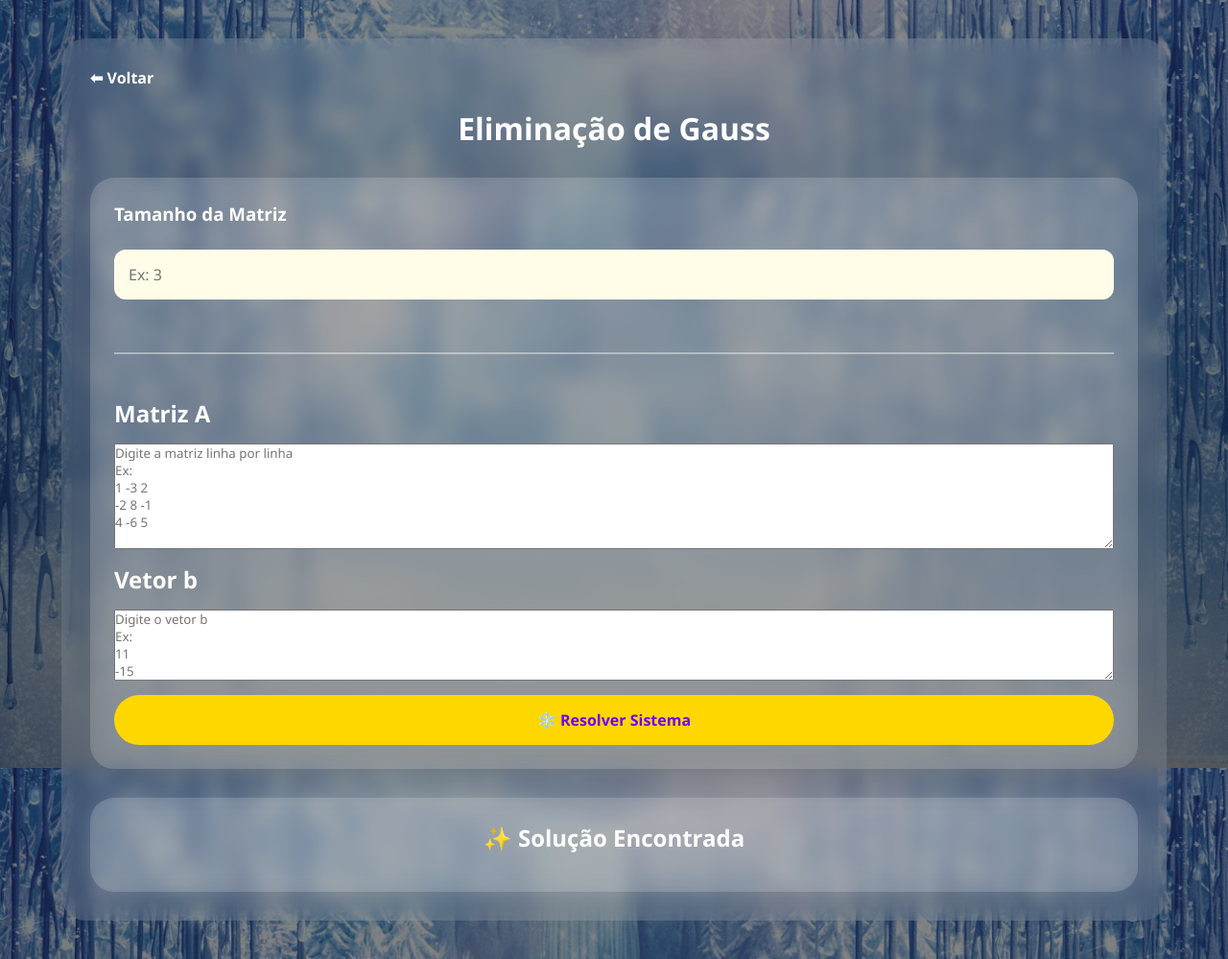
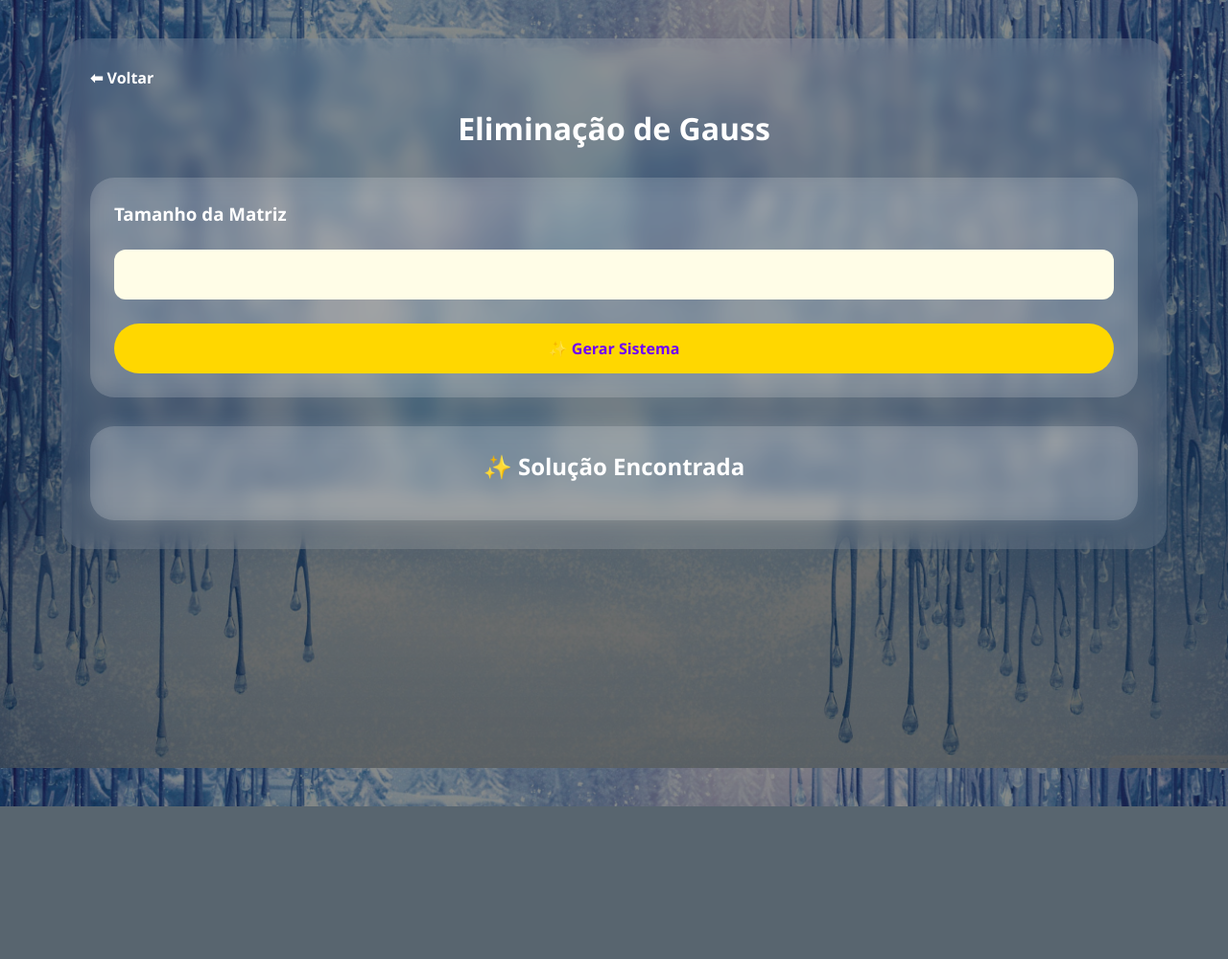
Before and after one commit to GabriellCorrea/Metodos_Numericos, a Flask app: page /gauss in a window 1280 px wide. Shown: the whole page at 96% size. After the commit the page ends 840 px from the top, so only its background shows below. Run offline with Flask 3, Linux system fonts and the light colour scheme.

Commit message:
refatorando html gauss

```diff
--- a/templates/gauss.html
+++ b/templates/gauss.html
@@ -17,35 +17,91 @@
 
     <h1>Eliminação de Gauss</h1>
 
-    <!-- FORMULÁRIO -->
+    <!-- FORMULÁRIO 1 -->
     <form method="POST">
 
         <h3>Tamanho da Matriz</h3>
 
+        <input type="number" name="n" min="2" max="10" required>
+
+        <button
+            type="submit"
+            name="gerar"
+        >
+            ✨ Gerar Sistema
+        </button>
+
+    </form>
+
+    {% if n %}
+
+    <hr>
+
+    <!-- FORMULÁRIO 2 -->
+    <form method="POST">
+
         <input
-            type="number"
+            type="hidden"
             name="n"
-            min="2"
-            placeholder="Ex: 3"
-            required
-            >
-
-        <hr>
+            value="{{ n }}"
+        >
 
         <h2>Matriz A</h2>
 
-        <textarea
-            name="matriz"
-            rows="6"
-            placeholder="Digite a matriz linha por linha&#10;Ex:&#10;1 -3 2&#10;-2 8 -1&#10;4 -6 5" required ></textarea>
+        <div class="matriz">
+
+            {% for i in range(n) %}
+
+            <div class="linha-matriz">
+
+                {% for j in range(n) %}
+
+                <input
+                    type="number"
+                    step="any"
+                    name="a{{i}}_{{j}}"
+                    required
+                    placeholder="a{{i+1}}{{j+1}}"
+                >
+
+                {% endfor %}
+
+            </div>
+
+            {% endfor %}
+
+        </div>
 
         <h2>Vetor b</h2>
 
-        <textarea name="vetor" rows="4" placeholder="Digite o vetor b&#10;Ex:&#10;11&#10;-15&#10;29" required ></textarea>
+        <div class="vetor-b">
 
-        <button type="submit" name="resolver" > ❄️ Resolver Sistema </button>
+            {% for i in range(n) %}
 
-    </form> {% if resultado is not none %}
+            <input
+                type="number"
+                step="any"
+                name="b{{i}}"
+                required
+                placeholder="b{{i+1}}"
+            >
+
+            {% endfor %}
+
+        </div>
+
+        <button
+            type="submit"
+            name="resolver"
+        >
+            ❄️ Resolver Sistema
+        </button>
+
+    </form>
+
+    {% endif %}
+
+    {% if resultado is not none %}
 
     <div class="resultado">
 
@@ -53,9 +109,13 @@
 
         {% for valor in resultado %}
 
-        <p> x{{ loop.index }} = {{ "%.6f"|format(valor) }} </p>
+        <p>
+            x{{ loop.index }} = {{ "%.6f"|format(valor) }}
+        </p>
 
-        {% endfor %} </div>
+        {% endfor %}
+
+    </div>
 
     {% endif %}
 
```
